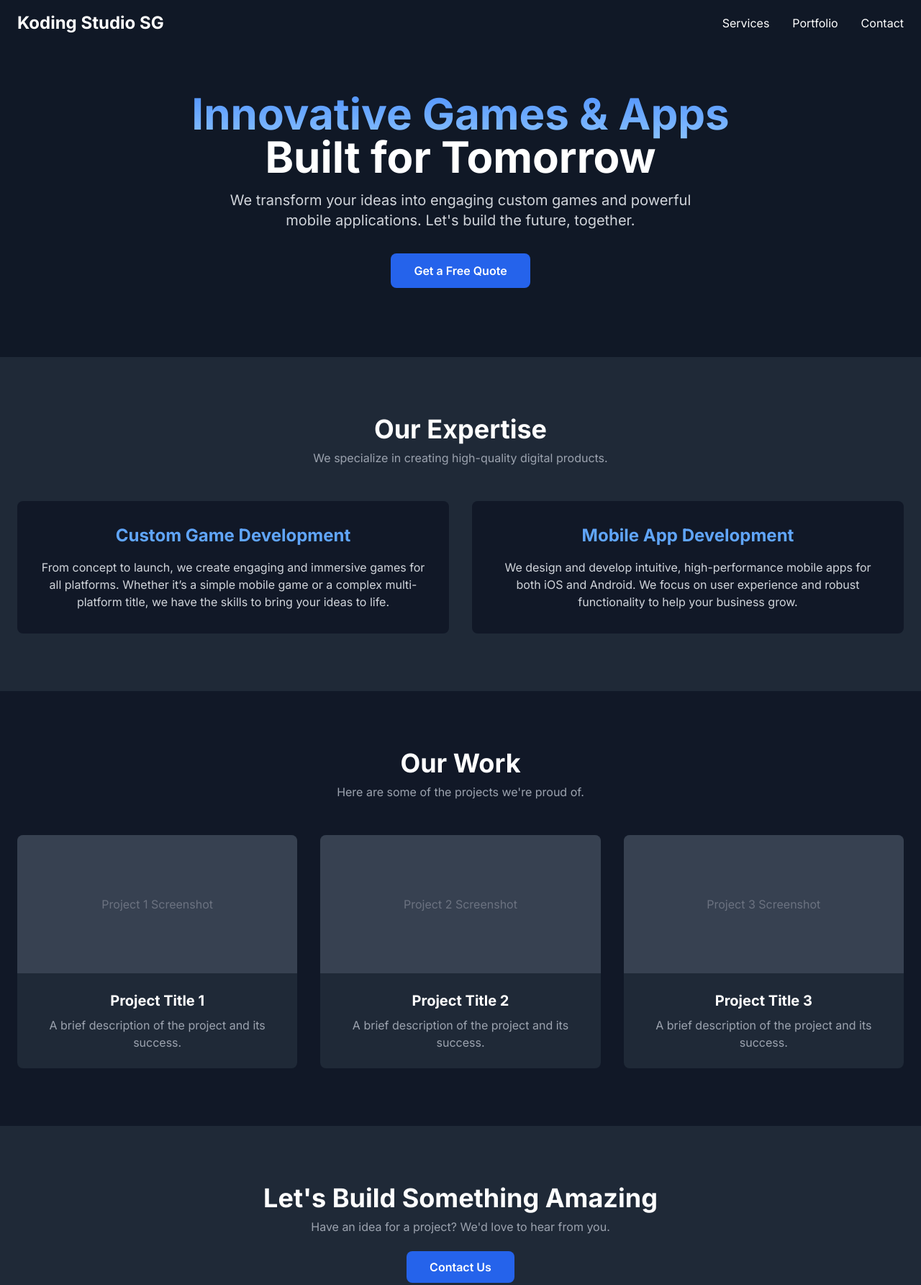
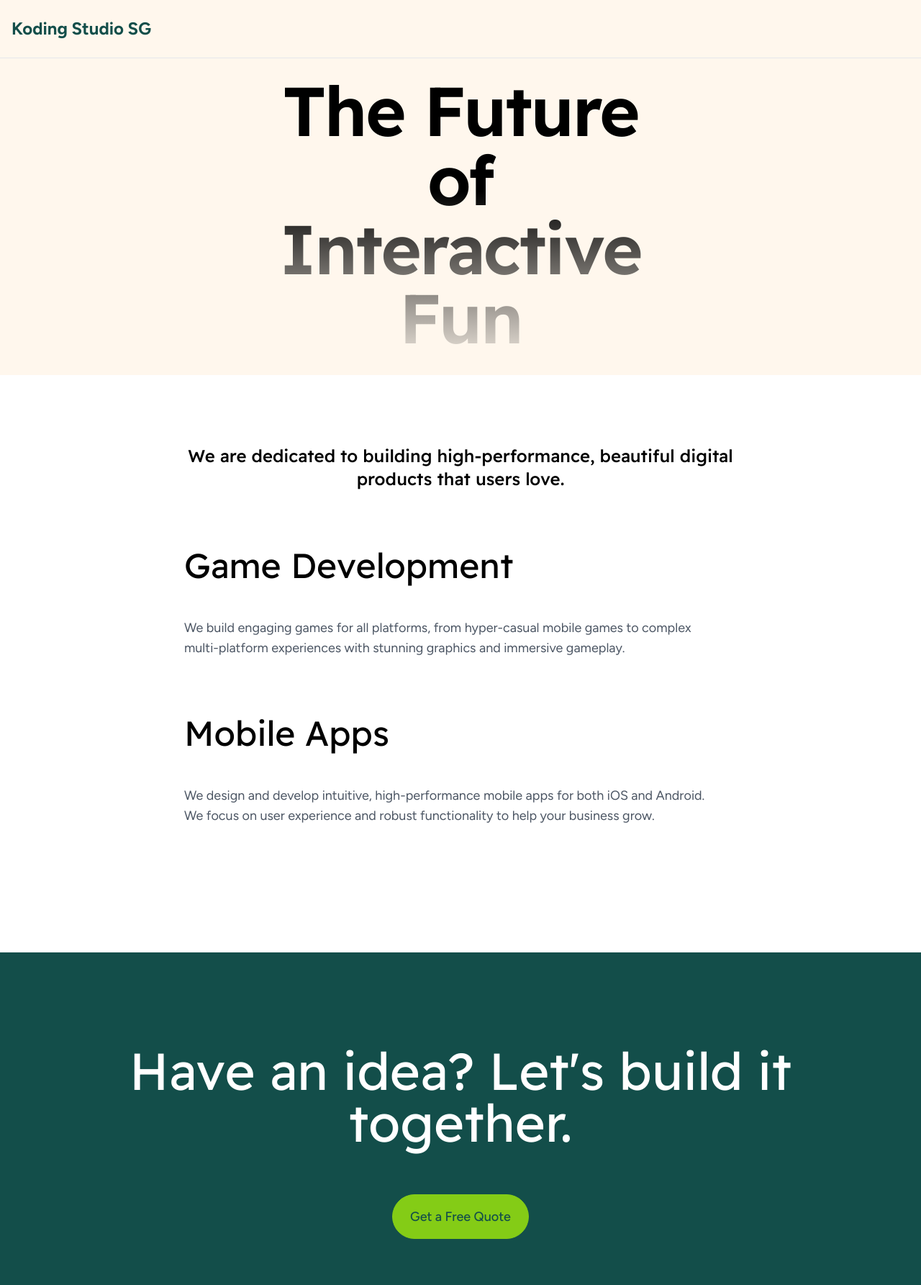
Before and after one commit to garlic-cajun/kodingstudiosg.github.io, a plain HTML site: page index.html in a window 1280 px wide. Shown: the top 1785 px of the page at 72% size. Drawn offline with nearby package versions, Linux system fonts and the light colour scheme.

Commit message:
Feat: Update services section and contact email

```diff
--- a/index.html
+++ b/index.html
@@ -1,127 +1,135 @@
 <!DOCTYPE html>
 <html lang="en">
   <head>
-    <meta charset="UTF-8">
-    <meta name="viewport" content="width=device-width, initial-scale=1.0">
     <title>Koding Studio SG - Custom Games & Mobile Apps</title>
+    <meta charset="utf-8"/>
+    <meta name="viewport" content="width=device-width, initial-scale=1, shrink-to-fit=no"/>
+    <link rel="preconnect" href="https://fonts.gstatic.com"/>
+    <link rel="stylesheet" href="https://fonts.googleapis.com/css?family=Readex+Pro:400,500,600,700&amp;subset=latin"/>
+    <link href="https://fonts.googleapis.com/css2?family=Figtree:ital,wght@0,300..900;1,300..900&amp;display=swap" rel="stylesheet"/>
     <script src="https://cdn.tailwindcss.com"></script>
-    <style>
-        body {
-            font-family: 'Inter', sans-serif;
-        }
-        .gradient-text {
-            background: -webkit-linear-gradient(#4d90fe, #88c1ff);
-            -webkit-background-clip: text;
-            -webkit-text-fill-color: transparent;
-        }
-    </style>
-    <link rel="preconnect" href="https://fonts.googleapis.com">
-    <link rel="preconnect" href="https://fonts.gstatic.com" crossorigin>
-    <link href="https://fonts.googleapis.com/css2?family=Inter:wght@400;500;600;700&display=swap" rel="stylesheet">
+    <script src="https://cdn.jsdelivr.net/npm/alpinejs@3.13.3/dist/cdn.min.js" defer="defer"></script>
   </head>
-<body class="bg-gray-900 text-white">
-
-    <!-- Header -->
-    <header class="absolute top-0 left-0 right-0 z-10">
-        <div class="container mx-auto px-6 py-4 flex justify-between items-center">
-            <h1 class="text-2xl font-bold">Koding Studio SG</h1>
-            <nav class="hidden md:flex space-x-8">
-                <a href="#services" class="hover:text-blue-400">Services</a>
-                <a href="#portfolio" class="hover:text-blue-400">Portfolio</a>
-                <a href="#contact" class="hover:text-blue-400">Contact</a>
-            </nav>
-        </div>
-    </header>
-
-    <!-- Hero Section -->
-    <main class="relative overflow-hidden">
-        <div class="container mx-auto px-6 pt-32 pb-24 text-center">
-            <div class="absolute top-0 left-0 w-full h-full bg-gray-900 opacity-50 z-0"></div>
-            <div class="relative z-10">
-                <h2 class="text-5xl md:text-6xl font-bold leading-tight">
-                    <span class="gradient-text">Innovative Games & Apps</span><br>Built for Tomorrow
-                </h2>
-                <p class="mt-4 text-lg md:text-xl text-gray-300 max-w-2xl mx-auto">
-                    We transform your ideas into engaging custom games and powerful mobile applications. Let's build the future, together.
-                </p>
-                <a href="#contact" class="mt-8 inline-block bg-blue-600 hover:bg-blue-700 text-white font-semibold py-3 px-8 rounded-lg transition-transform transform hover:scale-105">
-                    Get a Free Quote
-                </a>
-            </div>
-        </div>
-    </main>
-
-    <!-- Services Section -->
-    <section id="services" class="py-20 bg-gray-800">
-        <div class="container mx-auto px-6 text-center">
-            <h3 class="text-4xl font-bold mb-2">Our Expertise</h3>
-            <p class="text-gray-400 mb-12">We specialize in creating high-quality digital products.</p>
-            <div class="grid md:grid-cols-2 gap-8">
-                <div class="bg-gray-900 p-8 rounded-lg">
-                    <h4 class="text-2xl font-bold text-blue-400 mb-4">Custom Game Development</h4>
-                    <p class="text-gray-300">
-                        From concept to launch, we create engaging and immersive games for all platforms. Whether it’s a simple mobile game or a complex multi-platform title, we have the skills to bring your ideas to life.
-                    </p>
-                </div>
-                <div class="bg-gray-900 p-8 rounded-lg">
-                    <h4 class="text-2xl font-bold text-blue-400 mb-4">Mobile App Development</h4>
-                    <p class="text-gray-300">
-                        We design and develop intuitive, high-performance mobile apps for both iOS and Android. We focus on user experience and robust functionality to help your business grow.
-                    </p>
+  <body class="antialiased bg-body text-body font-body" style="font-family: 'Figtree', sans-serif;">
+    <div>
+      <div>
+        <section class="bg-orange-50" x-data="{ mobileNavOpen: false }">
+          <nav class="py-6 border-b">
+            <div class="container mx-auto px-4">
+              <div class="relative flex items-center justify-between">
+                <a class="inline-block text-2xl font-bold text-teal-900" href="#">Koding Studio SG</a>
+                <div class="flex items-center justify-end">
+                  <button class="md:hidden navbar-burger text-teal-900 hover:text-teal-800" x-on:click="mobileNavOpen = !mobileNavOpen">
+                    <svg width="32" height="32" viewbox="0 0 32 32" fill="none" xmlns="http://www.w3.org/2000/svg">
+                      <path d="M5.19995 23.2H26.7999" stroke="currentColor" stroke-width="1.5" stroke-linecap="round" stroke-linejoin="round"></path>
+                      <path d="M5.19995 16H26.7999" stroke="currentColor" stroke-width="1.5" stroke-linecap="round" stroke-linejoin="round"></path>
+                      <path d="M5.19995 8.79999H26.7999" stroke="currentColor" stroke-width="1.5" stroke-linecap="round" stroke-linejoin="round"></path>
+                    </svg>
+                  </button>
                 </div>
               </div>
             </div>
-    </section>
-
-    <!-- Portfolio Section -->
-    <section id="portfolio" class="py-20">
-        <div class="container mx-auto px-6 text-center">
-            <h3 class="text-4xl font-bold mb-2">Our Work</h3>
-            <p class="text-gray-400 mb-12">Here are some of the projects we're proud of.</p>
-            <div class="grid md:grid-cols-3 gap-8">
-                <div class="bg-gray-800 rounded-lg overflow-hidden">
-                    <div class="h-48 bg-gray-700 flex items-center justify-center"><span class="text-gray-500">Project 1 Screenshot</span></div>
-                    <div class="p-6">
-                        <h4 class="font-bold text-xl mb-2">Project Title 1</h4>
-                        <p class="text-gray-400">A brief description of the project and its success.</p>
+          </nav>
+          <div class="relative pt-18">
+            <div class="container mx-auto px-4 relative">
+              <div class="max-w-lg xl:max-w-xl mx-auto mb-12 lg:mb-0 text-center">
+                <div class="flex mb-6 items-center justify-center">
+                </div>
+                <h1 class="font-heading text-5xl xs:text-7xl xl:text-8xl tracking-tight mb-8 font-semibold" style="font-family: 'Readex Pro', sans-serif;">The Future of Interactive Fun</h1>
+              </div>
+              <div class="flex -mx-4 items-end relative">
+                 <div class="absolute bottom-0 left-0 w-full py-32 bg-gradient-to-t from-orange-50 to-transparent"></div>
               </div>
             </div>
-                <div class="bg-gray-800 rounded-lg overflow-hidden">
-                    <div class="h-48 bg-gray-700 flex items-center justify-center"><span class="text-gray-500">Project 2 Screenshot</span></div>
-                    <div class="p-6">
-                        <h4 class="font-bold text-xl mb-2">Project Title 2</h4>
-                        <p class="text-gray-400">A brief description of the project and its success.</p>
+          </div>
+          <div class="hidden fixed top-0 left-0 bottom-0 w-full xs:w-5/6 xs:max-w-md z-50" :class="{'block': mobileNavOpen, 'hidden': !mobileNavOpen}">
+            <div class="fixed inset-0 bg-violet-900 opacity-20" x-on:click="mobileNavOpen = !mobileNavOpen"></div>
+            <nav class="relative flex flex-col py-7 px-10 w-full h-full bg-white overflow-y-auto">
+              <div class="flex items-center justify-between">
+                <a class="inline-block text-xl font-bold" href="#">Koding Studio SG</a>
+                <button x-on:click="mobileNavOpen = !mobileNavOpen">
+                  <svg width="32" height="32" viewbox="0 0 32 32" fill="none" xmlns="http://www.w3.org/2000/svg">
+                    <path d="M23.2 8.79999L8.80005 23.2M8.80005 8.79999L23.2 23.2" stroke="#1D1F1E" stroke-width="1.5" stroke-linecap="round" stroke-linejoin="round"></path>
+                  </svg>
+                </button>
+              </div>
+              <div class="pt-20 pb-12 mb-auto">
+                <ul class="flex-col">
+                  <li class="mb-6"><a class="inline-block text-teal-900 hover:text-teal-700 font-medium" href="#services">Services</a></li>
+                  <li class="mb-6"><a class="inline-block text-teal-900 hover:text-teal-700 font-medium" href="#portfolio">Portfolio</a></li>
+                  <li><a class="inline-block text-teal-900 hover:text-teal-700 font-medium" href="#contact">Contact Us</a></li>
+                </ul>
+              </div>
+            </nav>
+          </div>
+        </section>
+      </div>
+      <section id="services" class="py-12 lg:py-24">
+        <div class="container mx-auto px-4">
+          <div class="max-w-lg mx-auto lg:max-w-none">
+            <div class="text-center">
+              <div class="max-w-3xl mx-auto">
+                <p class="text-2xl font-medium mb-20" style="font-family: 'Readex Pro', sans-serif;">We are dedicated to building high-performance, beautiful digital products that users love.</p>
+                <div class="text-left">
+                  <div class="text-black mb-8">
+                    <div class="relative">
+                      <div class="inline-block relative">
+                        <h4 class="text-5xl" style="font-family: 'Readex Pro', sans-serif;">Game Development</h4>
                       </div>
                     </div>
-                <div class="bg-gray-800 rounded-lg overflow-hidden">
-                    <div class="h-48 bg-gray-700 flex items-center justify-center"><span class="text-gray-500">Project 3 Screenshot</span></div>
-                    <div class="p-6">
-                        <h4 class="font-bold text-xl mb-2">Project Title 3</h4>
-                        <p class="text-gray-400">A brief description of the project and its success.</p>
+                    <div class="relative overflow-hidden h-auto pr-5 mt-12">
+                      <p class="text-lg text-gray-600 mb-12">We build engaging games for all platforms, from hyper-casual mobile games to complex multi-platform experiences with stunning graphics and immersive gameplay.</p>
+                    </div>
+                  </div>
+                  <div class="text-black mb-8">
+                    <div class="relative">
+                      <div class="inline-block relative">
+                        <h4 class="text-5xl" style="font-family: 'Readex Pro', sans-serif;">Mobile Apps</h4>
+                      </div>
+                    </div>
+                    <div class="relative overflow-hidden h-auto pr-5 mt-12">
+                      <p class="text-lg text-gray-600 mb-12">We design and develop intuitive, high-performance mobile apps for both iOS and Android. We focus on user experience and robust functionality to help your business grow.</p>
+                    </div>
+                  </div>
+                </div>
               </div>
             </div>
           </div>
         </div>
       </section>
 
-    <!-- Contact Section -->
-    <section id="contact" class="py-20 bg-gray-800">
-        <div class="container mx-auto px-6 text-center">
-            <h3 class="text-4xl font-bold mb-2">Let's Build Something Amazing</h3>
-            <p class="text-gray-400 mb-8">Have an idea for a project? We'd love to hear from you.</p>
-            <a href="mailto:hello@kodingstudiosg.org" class="bg-blue-600 hover:bg-blue-700 text-white font-semibold py-3 px-8 rounded-lg transition-transform transform hover:scale-105">
-                Contact Us
-            </a>
+      <section id="contact" class="py-12 lg:py-24 xl:py-32 bg-teal-900 relative overflow-hidden">
+        <div class="container mx-auto px-4 relative">
+          <div class="max-w-6xl mx-auto text-center">
+            <h1 class="font-heading text-4xl sm:text-6xl md:text-7xl text-white tracking-sm mb-16" style="font-family: 'Readex Pro', sans-serif;">Have an idea? Let's build it together.</h1><a class="inline-flex py-4 px-6 items-center justify-center text-lg font-medium text-teal-900 border border-lime-500 hover:border-white bg-lime-500 hover:bg-white rounded-full transition duration-200" href="mailto:contact@kodingstudiosg.org">Get a Free Quote</a>
+          </div>
         </div>
       </section>
-
-    <!-- Footer -->
-    <footer class="bg-gray-900">
-        <div class="container mx-auto px-6 py-8 text-center text-gray-400">
-            <p>&copy; 2025 Koding Studio SG. All Rights Reserved.</p>
-            <p class="text-sm mt-2">Template inspired by Quantam.</p>
+      <div>
+        <section class="relative py-12 lg:py-24 bg-orange-50 overflow-hidden">
+          <div class="container px-4 mx-auto relative">
+            <div class="flex flex-wrap mb-16 -mx-4">
+              <div class="w-full lg:w-2/12 xl:w-2/12 px-4 mb-16 lg:mb-0"><a class="inline-block mb-4 text-2xl font-bold text-teal-900" href="#">Koding Studio SG</a></div>
+              <div class="w-full md:w-7/12 lg:w-6/12 px-4 mb-16 lg:mb-0">
+                <div class="flex flex-wrap -mx-4">
                 </div>
-    </footer>
-
+              </div>
+              <div class="w-full md:w-5/12 lg:w-4/12 px-4">
+                <div class="max-w-sm p-8 bg-teal-900 rounded-2xl mx-auto md:mr-0">
+                  <h5 class="text-xl font-medium text-white mb-4">Get in Touch</h5>
+                  <p class="text-sm text-white opacity-80 leading-normal mb-10">Have a project in mind? We'd love to hear from you. Reach out and let's start the conversation.</p>
+                  <div class="flex flex-col">
+                    <a class="h-12 inline-flex mt-3 py-1 px-5 items-center justify-center font-medium text-teal-900 border border-lime-500 hover:border-white bg-lime-500 hover:bg-white rounded-full transition duration-200" href="mailto:contact@kodingstudiosg.org">Contact Us</a>
+                  </div>
+                </div>
+              </div>
+            </div>
+            <div class="flex flex-wrap -mb-3 justify-between">
+                <p class="text-sm text-gray-500 mb-3">&copy; 2025 Koding Studio SG. All Rights Reserved.</p>
+            </div>
+          </div>
+        </section>
+      </div>
+    </div>
   </body>
 </html>
```
Lines whose indentation alone changed are shown as unchanged.
